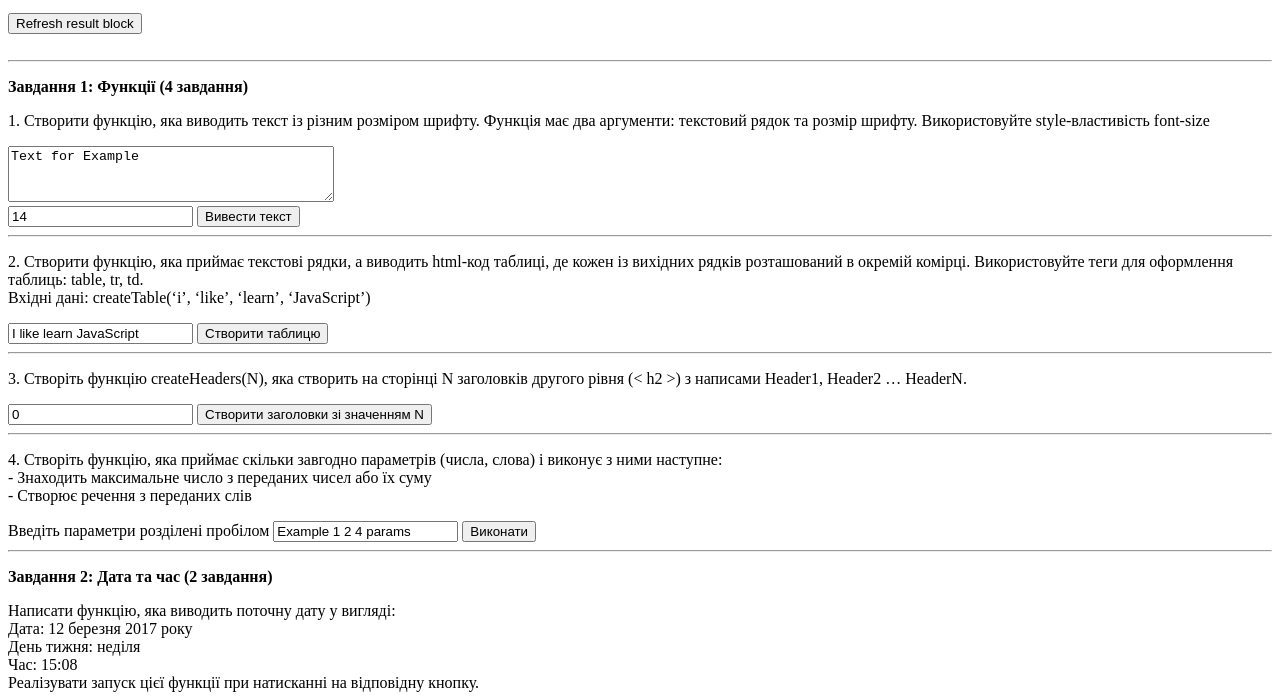
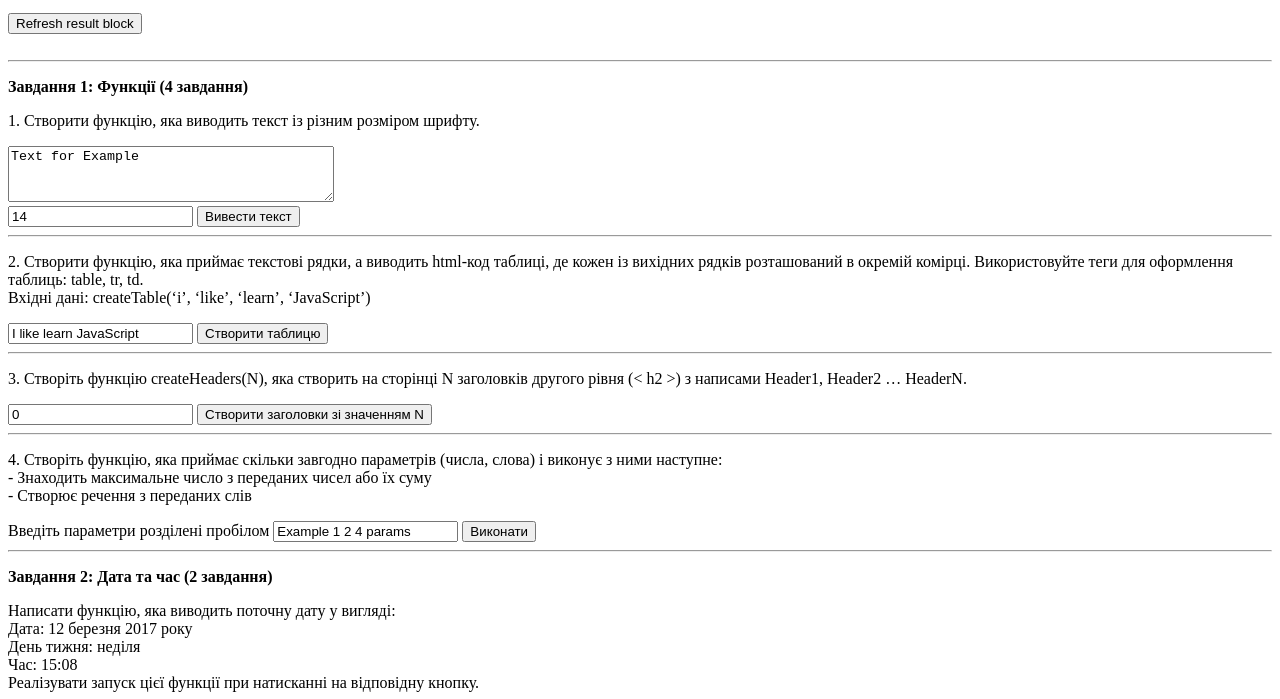
Before and after one commit to zipz231goo/TaskRefactoring1, a plain HTML site: page index.html in a window 1280 px wide. Shown: the part 101-800 px from the top of the page. Drawn offline with Linux system fonts and the light colour scheme.

Commit message:
Refactor HTML tasks to remove duplicate code and use JavaScript functions for dynamic content generation
Refactored the HTML code by eliminating duplication in task sections.

```diff
--- a/index.html
+++ b/index.html
@@ -17,17 +17,13 @@
   <div>
     <p><b>Завдання 1: Функції (4 завдання)</b></p>
 
-    <p>
-      1. Створити функцію, яка виводить текст із різним розміром шрифту.
-      Функція має два аргументи: текстовий рядок та розмір шрифту.
-      Використовуйте style-властивість font-size
-    </p>
-    <div class="task" id="taskFunctionsOne">
-      <textarea type="text" value="text" style="width: 320px; height: 50px;">Text for Example</textarea> <br>
-      <input type="number" value="14" name="font-size">
-      <button >Вивести текст</button>
-    </div>
-    <hr>
+  <p>1. Створити функцію, яка виводить текст із різним розміром шрифту.</p>
+<div class="task" id="taskFunctionsOne">
+  <textarea type="text" value="text" style="width: 320px; height: 50px;">Text for Example</textarea> <br>
+  <input type="number" value="14" name="font-size">
+  <button onclick="showTextWithFontSize()">Вивести текст</button>
+</div>
+<hr>
     <p>
       2. Створити функцію, яка приймає текстові рядки, а виводить html-код таблиці,
       де кожен із вихідних рядків розташований в окремій комірці.
```
